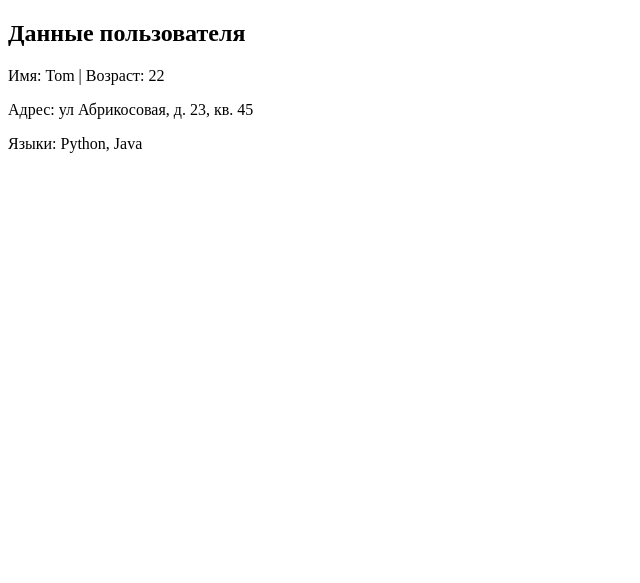
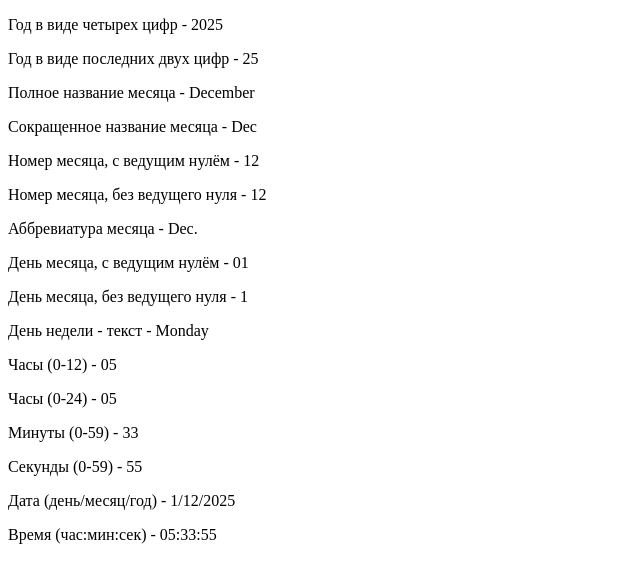
Before and after one commit to Amir22we/Django, a Django app: page / in a window 1280 px wide. Shown: the top 583 px of the page, without its empty margins (0-640 px from the left). Run offline with Django 5.2, Linux system fonts and the light colour scheme.

Commit message:
templates part 1 done

```diff
--- a/blog/views.py
+++ b/blog/views.py
@@ -2,13 +2,5 @@ from django.shortcuts import render
 from django.template.response import TemplateResponse
 
 def index(request):
-    header = "Данные пользователя" # переменная
-    langs = ['Python', 'Java', 'c#'] # список
-    user = {'name': 'Tom', 'age': 22} # словарь
-    address = ('Абрикосовая', 23, 45) # кортеж
-
-    data = {'header': header, 'langs': langs, 'user': user, 'address': address}
-    return render(request, 'blog/index.html', context=data)
-
-def about(request):
-    return TemplateResponse(request, 'blog/index.html')
+    cat = ['Python', 'Java', 'JS', 'Go', 'C#', 'Kotlin']
+    return render(request, 'blog/index.html', context={'cat': cat})
--- a/templates/blog/index.html
+++ b/templates/blog/index.html
@@ -5,9 +5,21 @@
     <title>Учу Django</title>
 </head>
 <body>
-    <h2>{{ header }}</h2>
-    <p>Имя: {{ user.name }} | Возраст: {{ user.age }}</p>
-    <p>Адрес: ул {{ address.0 }}, д. {{ address.1 }}, кв. {{ address.2 }}</p>
-    <p>Языки: {{ langs.0 }}, {{ langs.1 }} </p>
+    <p>Год в виде четырех цифр - {% now 'Y' %}</p>
+<p>Год в виде последних двух цифр - {% now 'y' %}</p>
+<p>Полное название месяца - {% now 'F' %}</p>
+<p>Сокращенное название месяца - {% now 'M' %}</p>
+<p>Номер месяца, с ведущим нулём - {% now 'm' %}</p>
+<p>Номер месяца, без ведущего нуля - {% now 'n' %}</p>
+<p>Аббревиатура месяца  - {% now 'N' %}</p>
+<p>День месяца, с ведущим нулём - {% now 'd' %}</p>
+<p>День месяца, без ведущего нуля - {% now 'j' %}</p>
+<p>День недели - текст - {% now 'l' %}</p>
+<p>Часы (0-12) - {% now 'h' %}</p>
+<p>Часы (0-24) - {% now 'H' %}</p>
+<p>Минуты (0-59) - {% now 'i' %}</p>
+<p>Секунды (0-59) - {% now 's' %}</p>
+<p>Дата (день/месяц/год) - {% now 'j/m/Y' %}</p>
+<p>Время (час:мин:сек) - {% now 'H:i:s' %}</p>
 </body>
 </html>
```
